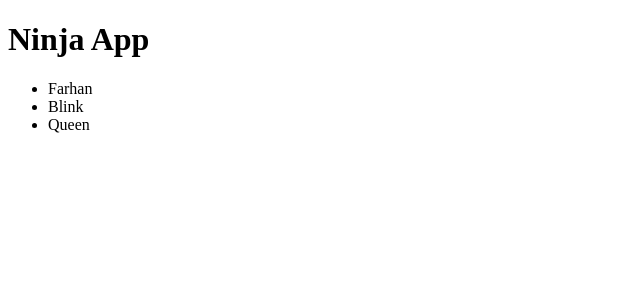
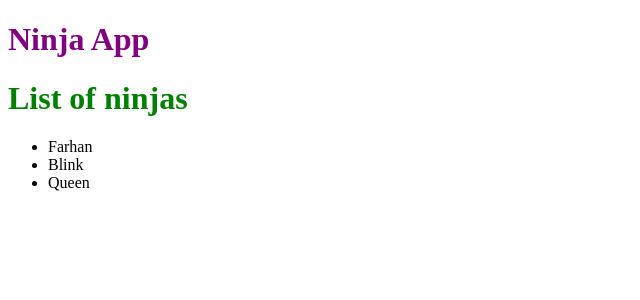
Before and after one commit to farhandardiri/mdnj, a Vue app: page / in a window 1280 px wide. Shown: the top 300 px of the page, without its empty margins (0-640 px from the left). Built offline with nearby package versions, Linux system fonts and the light colour scheme.

Commit message:
menambahkan scoped css

```diff
--- a/src/App.vue
+++ b/src/App.vue
@@ -19,5 +19,8 @@ export default {
 };
 </script>
 
-<style lang="scss">
+<style scoped>
+h1 {
+  color: purple;
+}
 </style>
--- a/src/components/Ninjas.vue
+++ b/src/components/Ninjas.vue
@@ -1,7 +1,10 @@
 <template>
-  <ul>
-    <li v-for="ninja in ninjas">{{ ninja }}</li>
-  </ul>
+  <div>
+    <h1>List of ninjas</h1>
+    <ul>
+      <li v-for="ninja in ninjas">{{ ninja }}</li>
+    </ul>
+  </div>
 </template>
 
 <script>
@@ -14,5 +17,8 @@ export default {
 };
 </script>
 
-<style lang="scss">
+<style scoped>
+h1 {
+  color: green;
+}
 </style>
```
